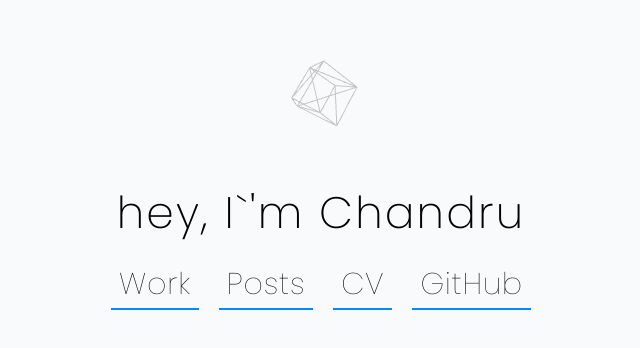
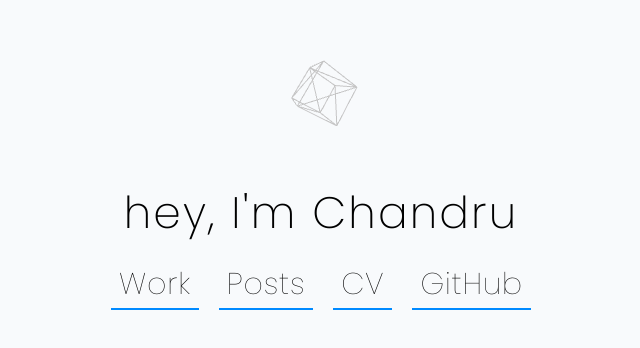
Before and after one commit to ChandruSu/chandru-portfolio-v2, a Next.js app: page / in a window 1280 px wide. Shown: the part 164-512 px from the top of the page, without its empty margins (319-959 px from the left). Built offline with nearby package versions, Linux system fonts and the light colour scheme.

Commit message:
fix: apostrophe

```diff
--- a/app/page.tsx
+++ b/app/page.tsx
@@ -9,7 +9,7 @@ export default function Home() {
       <div className="flex flex-col items-center gap-3 pb-56 pt-20">
         <LandingAnimation />
         <h1 className="whitespace-nowrap px-20 text-[2.75rem] font-extralight tracking-wider max-sm:text-3xl">
-          hey, I`&apos;m Chandru
+          hey, I&apos;m Chandru
         </h1>
         <div className="flex justify-center gap-5">
           <Link href="/work" className="link-line p-2 font-thin tracking-wider">
```
